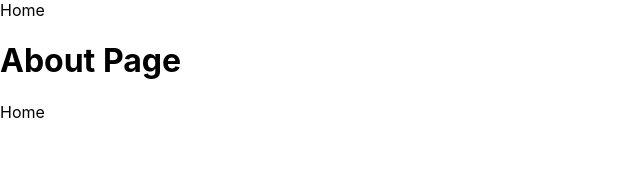
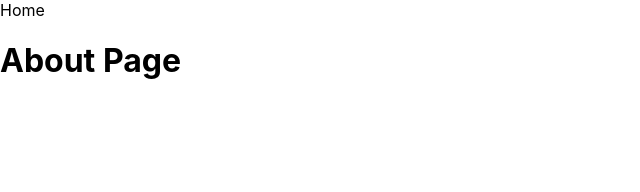
Before and after one commit to mrbartrns/next-class, a Next.js app: page /about in a window 1280 px wide. Shown: the top 192 px of the page, without its empty margins (0-640 px from the left). Built offline with nearby package versions, Linux system fonts and the light colour scheme.

Commit message:
[fix] about page navbar 제거

```diff
--- a/src/pages/about/index.tsx
+++ b/src/pages/about/index.tsx
@@ -1,11 +1,9 @@
 import React from 'react';
-import Navbar from '@components/Navbar';
 
 const About: React.FC = () => {
   return (
     <div>
       <h1>About Page</h1>
-      <Navbar />
     </div>
   );
 };
```
